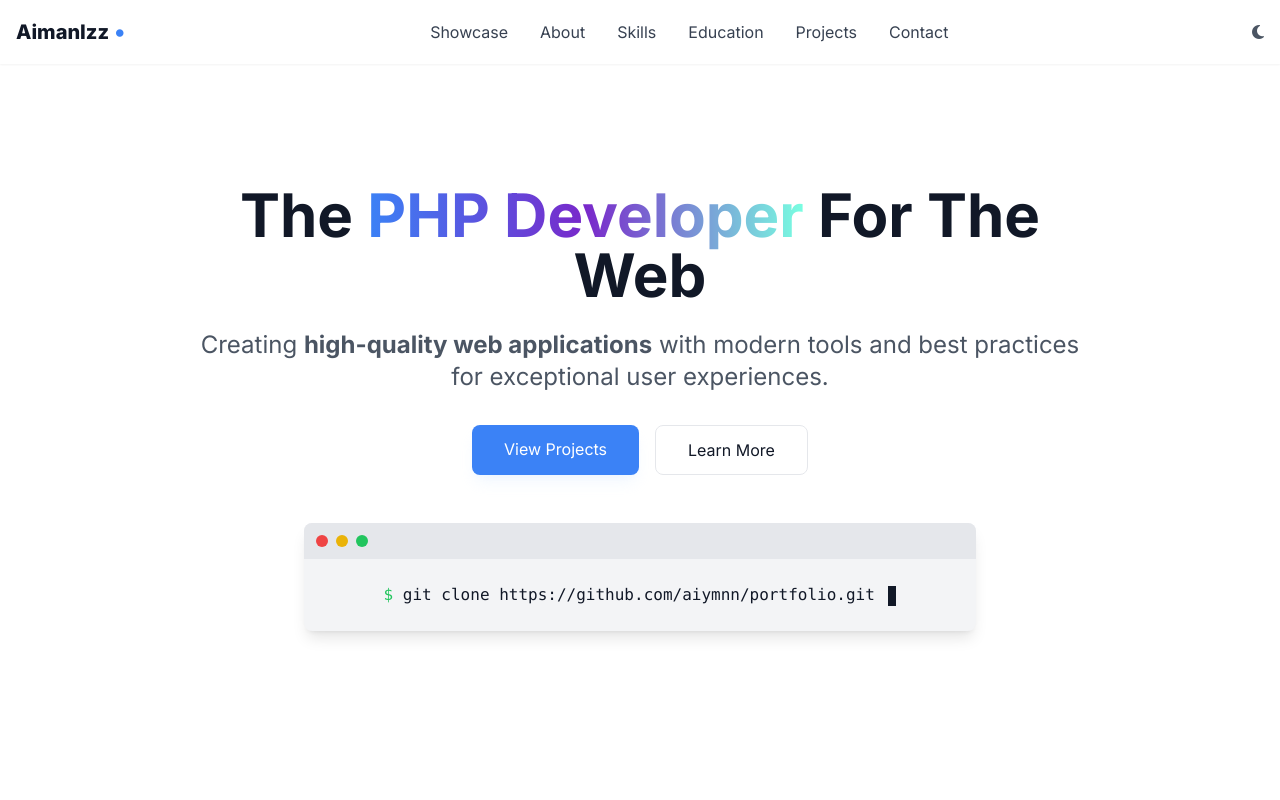
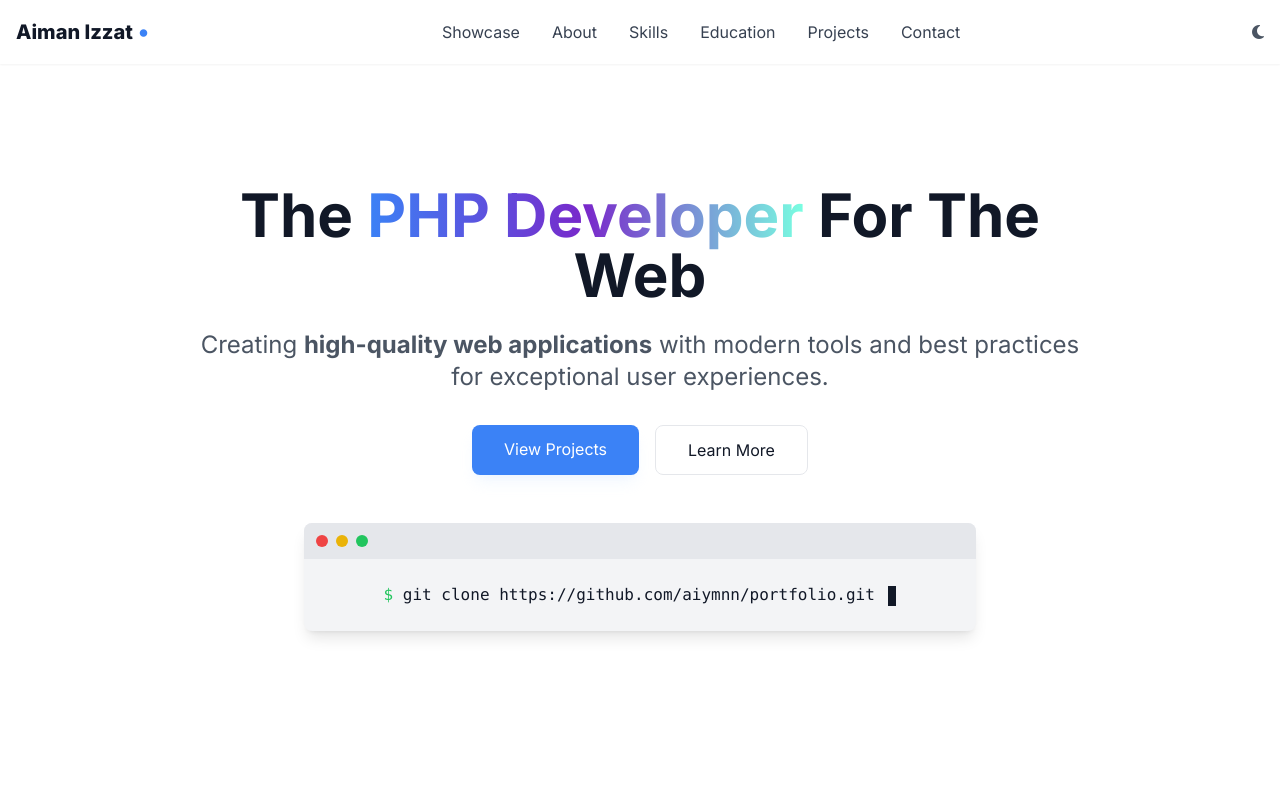
Before and after one commit to aiymnn/portfolio, a website: page public/index.html in a window 1280 px wide. Shown: the top 800 px of the page. Drawn offline with Linux system fonts and the light colour scheme.

Commit message:
UPDATE: title, remove education-card-mb

```diff
--- a/public/index.html
+++ b/public/index.html
@@ -28,7 +28,7 @@
         <div class="container mx-auto px-4">
             <nav class="flex justify-between items-center py-4">
                 <div class="flex items-center">
-                    <span class="text-xl font-extrabold">AimanIzz</span>
+                    <span class="text-xl font-extrabold">Aiman Izzat</span>
                     <span class="text-primary text-2xl ml-1">&bull;</span>
                 </div>
                 <ul class="hidden md:flex space-x-8">
@@ -79,7 +79,7 @@
         <div class="container mx-auto px-4 h-full flex flex-col">
             <div class="flex justify-between items-center py-4">
                 <div class="flex items-center">
-                    <span class="text-xl font-extrabold">AimanIzz</span>
+                    <span class="text-xl font-extrabold">Aiman Izzat</span>
                     <span class="text-primary text-2xl ml-1">&bull;</span>
                 </div>
                 <button id="closeMenu" class="p-2">
@@ -323,7 +323,7 @@
     <!-- Education Section -->
     <section id="education"
         class="py-24 bg-gray-50 dark:bg-dark-background-secondary translate-y-3 transition-all duration-500 opacity-0">
-        <div class="container mx-auto px-4 mb-12">
+        <div class="container mx-auto px-4">
             <h2 class="text-3xl md:text-4xl font-bold text-center mb-4">My Education</h2>
             <p class="text-xl text-gray-600 dark:text-gray-400 text-center mb-16">A glimpse into my academic journey.</p>
 
@@ -661,7 +661,7 @@
         <div class="container mx-auto px-4">
             <div class="flex flex-col md:flex-row justify-between items-center mb-8">
                 <div class="flex items-center mb-4 md:mb-0">
-                    <span class="text-xl font-extrabold">AimanIzz</span>
+                    <span class="text-xl font-extrabold">Aiman Izzat</span>
                     <span class="text-primary text-2xl ml-1">&bull;</span>
                 </div>
                 <ul class="flex flex-wrap justify-center gap-6 mb-0">
@@ -718,7 +718,7 @@
                 </div>
             </div>
             <div class="text-center text-gray-600 dark:text-gray-400 text-sm">
-                <p>&copy; 2025 AimanIzz Portfolio. All rights reserved.</p>
+                <p>&copy; 2025 Aiman Izzat Portfolio. All rights reserved.</p>
             </div>
         </div>
     </footer>
```
